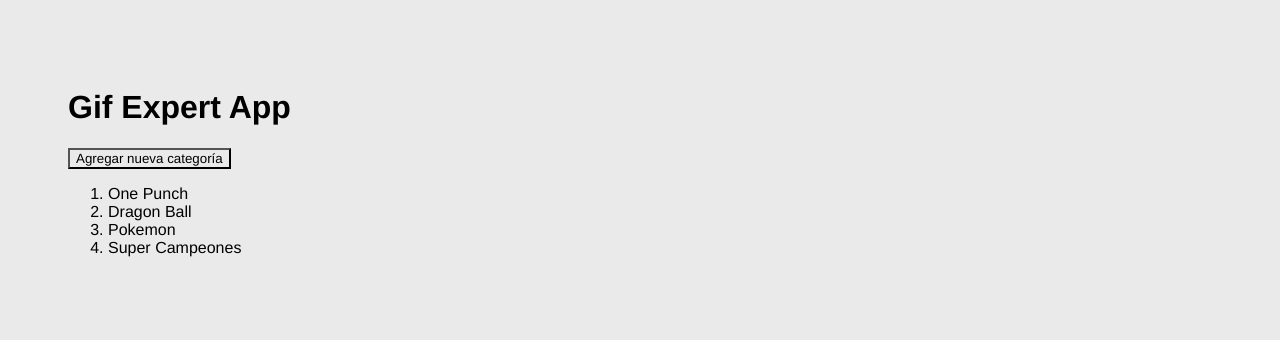
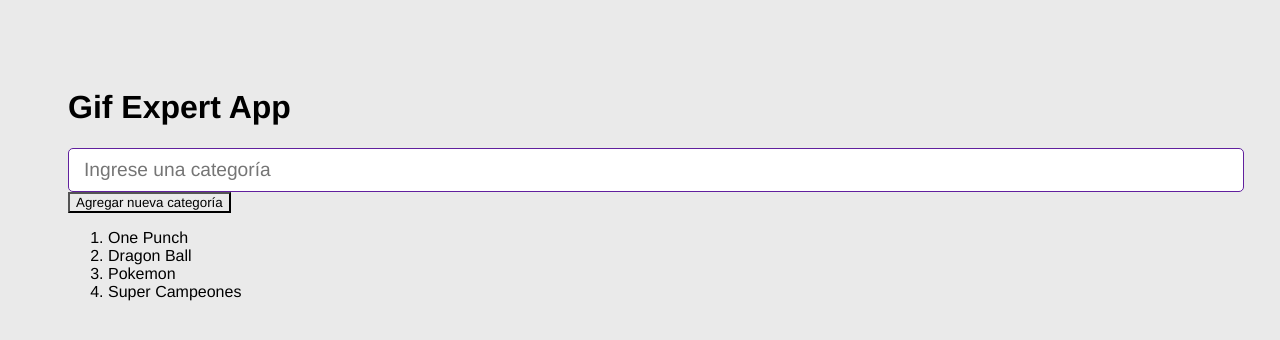
Before and after one commit to alejandro-gonzalez-reyes/react-gif-expert-app, a React (Vite) app: page / in a window 1280 px wide. Shown: the top 340 px of the page. Built offline with nearby package versions, Linux system fonts and the light colour scheme.

Commit message:
componente AddCategory

```diff
--- a/src/GifExpertApp.jsx
+++ b/src/GifExpertApp.jsx
@@ -1,4 +1,5 @@
 import { useState } from "react";
+import { AddCategory } from "./components/AddCategory";
 
 export const GifExpertApp = () => {
   // Siempre que se desee cambiar parte del contenido del HTML de forma dinámica, se debe pensar en el estado interno del componente
@@ -20,6 +21,7 @@
       <h1>Gif Expert App</h1>
 
       {/* Buscador de Gifs */}
+      <AddCategory />
       <button onClick={onAddCategory}>Agregar nueva categoría</button>
       {/* Listado de Gifs relacionados con la búsqueda */}
       <ol>
--- /dev/null
+++ b/src/components/AddCategory.jsx
@@ -0,0 +1,32 @@
+import { useState } from "react";
+// Componente para agregar una categoría
+export const AddCategory = () => {
+  // Estado interno del componente, almacena el valor actual ingresado en la caja de formulario
+  const [inputValue, setInputValue] = useState("");
+
+  // función controladora de evento que escucha cuando el input de control de formulario cambia su contenido
+  const onInputChange = (event) => {
+    // cuando cambia el contenido del input, se actualiza la variable de estado, con la intensión que el control de formulario muestre el valor actualizado
+    setInputValue(event.target.value);
+  };
+
+  // función controladora de evento siubmit, recupera el estado actual
+  const onSubmit = (event) => {
+    event.preventDefault();
+    console.log(inputValue);
+  };
+  return (
+    <form onSubmit={onSubmit}>
+      {/*
+        Data Binding en React
+        consiste en asignar un valor de estado inicial al control de formulario (value), y escuchar los cambios en el evento onChange asociando una función controladora de eventos para actualizar el estado actual con el nuevo valor
+        */}
+      <input
+        type="text"
+        placeholder="Ingrese una categoría"
+        value={inputValue}
+        onChange={onInputChange}
+      />
+    </form>
+  );
+};
```
